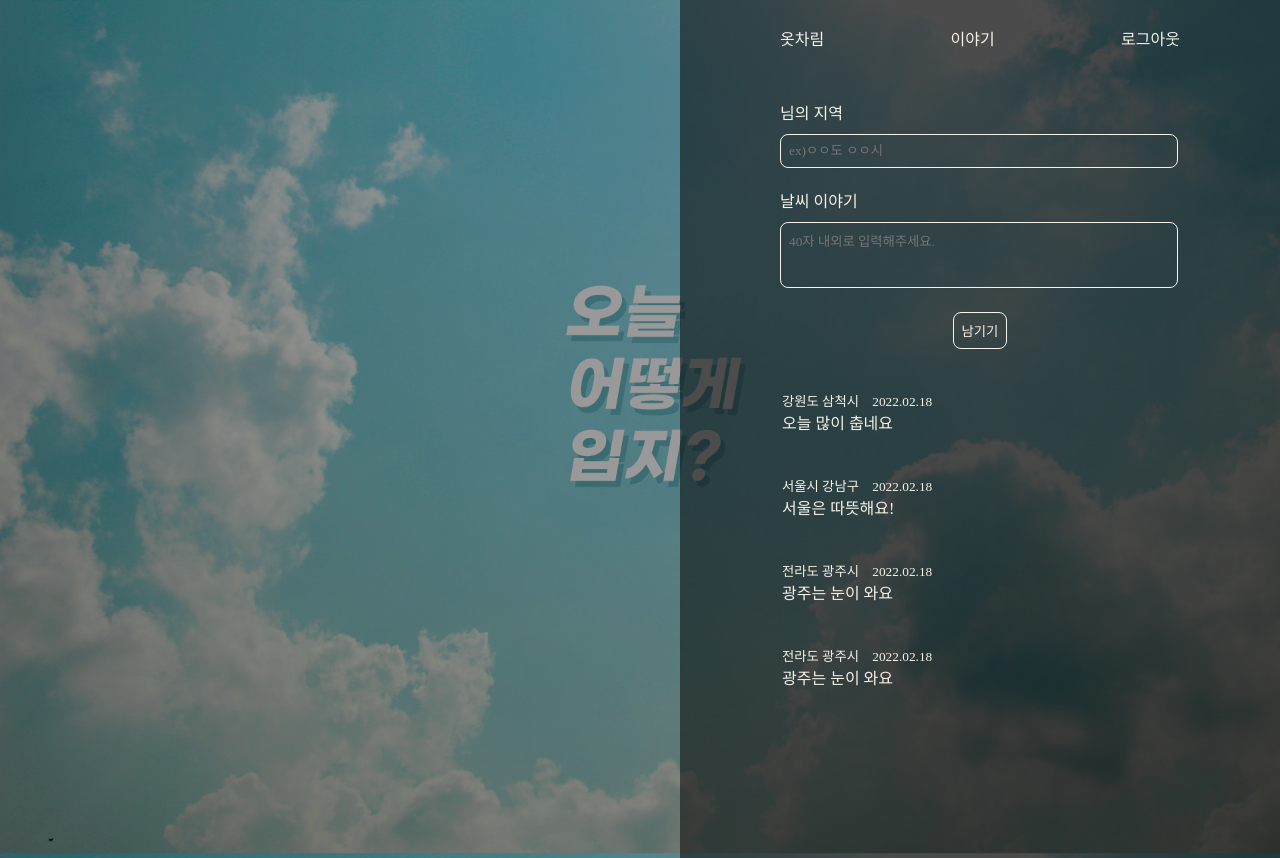
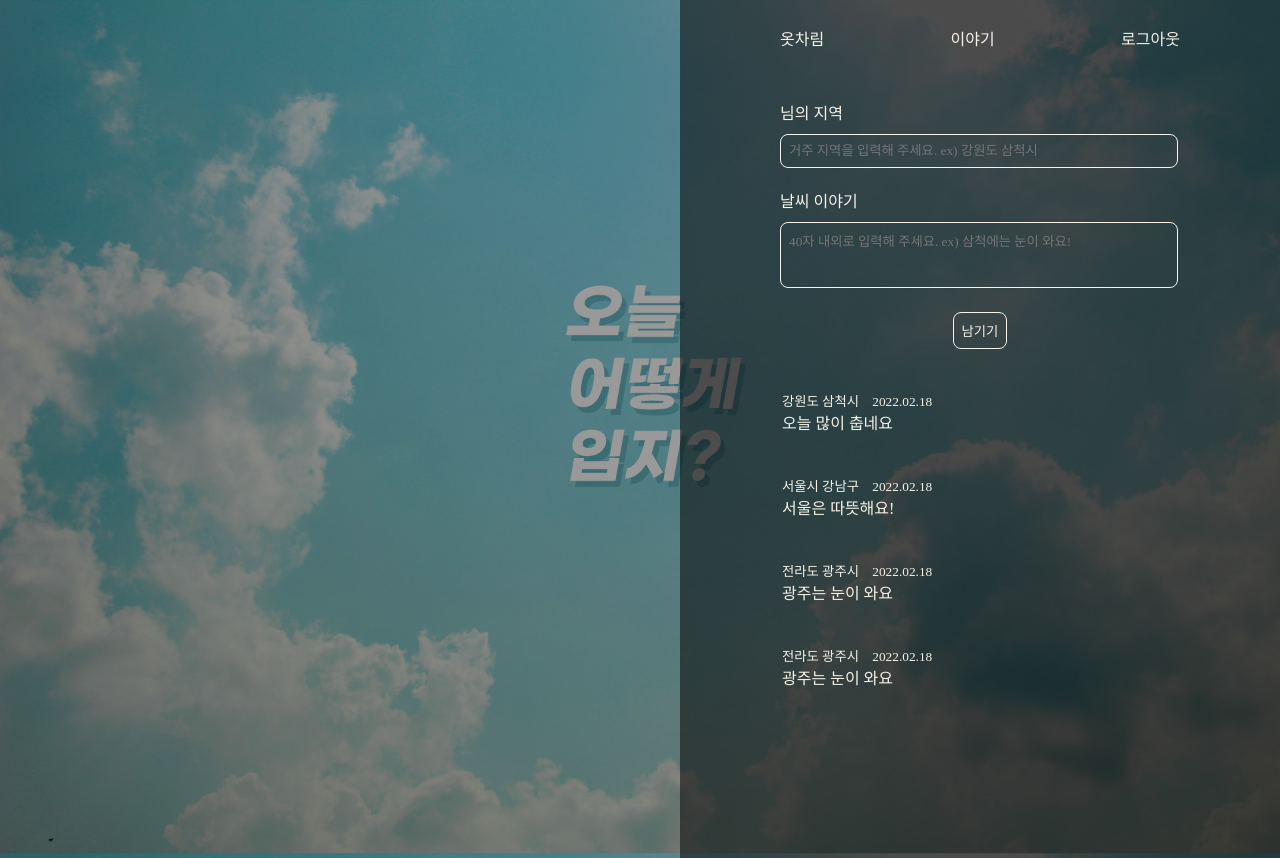
Before and after one commit to maino77/SparataWeather, a Flask app: template templates/comment_ok.html in a window 1280 px wide. Run offline with Flask 2, Linux system fonts and the light colour scheme; the template is opened without the code that fills it, so the values that code supplies are empty; some web fonts are replaced.

Commit message:
[수정] comment_ok.html 글쓰기 부분 예시 수정

```diff
--- a/templates/comment_ok.html
+++ b/templates/comment_ok.html
@@ -47,12 +47,12 @@
                 <div class="form">
                     <div class="form-group">
                         <label for="post-local">{{nickname}}님의 지역</label>
-                        <input class="form-control" id="post-local" placeholder="ex)ㅇㅇ도 ㅇㅇ시">
+                        <input class="form-control" id="post-local" placeholder="거주 지역을 입력해 주세요. ex) 강원도 삼척시">
                     </div>
                     <div class="form-group">
                         <label for="post-talk">날씨 이야기</label>
                         <textarea class="form-control" id="post-talk" rows="3" style="resize: none" maxlength="40"
-                                  placeholder="40자 내외로 입력해주세요."></textarea>
+                                  placeholder="40자 내외로 입력해 주세요. ex) 삼척에는 눈이 와요!"></textarea>
                     </div>
                     <button type="submit" class="btn" onclick="postComment()">남기기</button>
                 </div>
```
